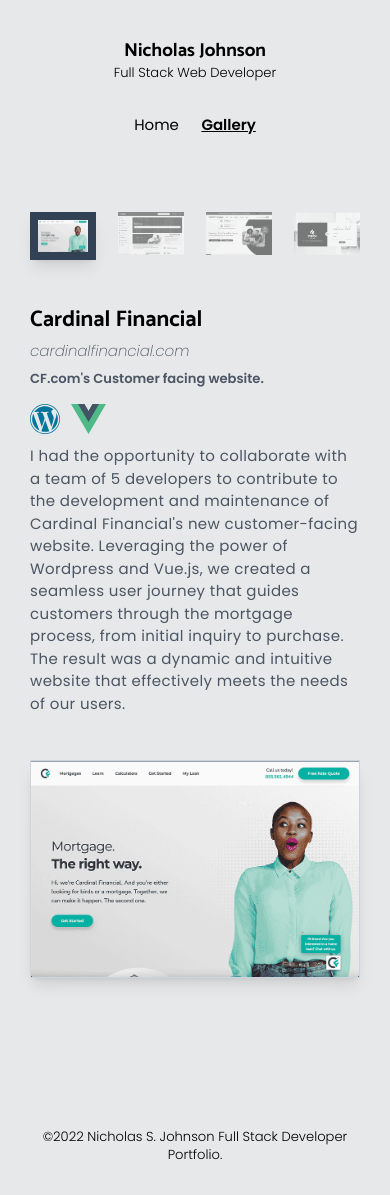
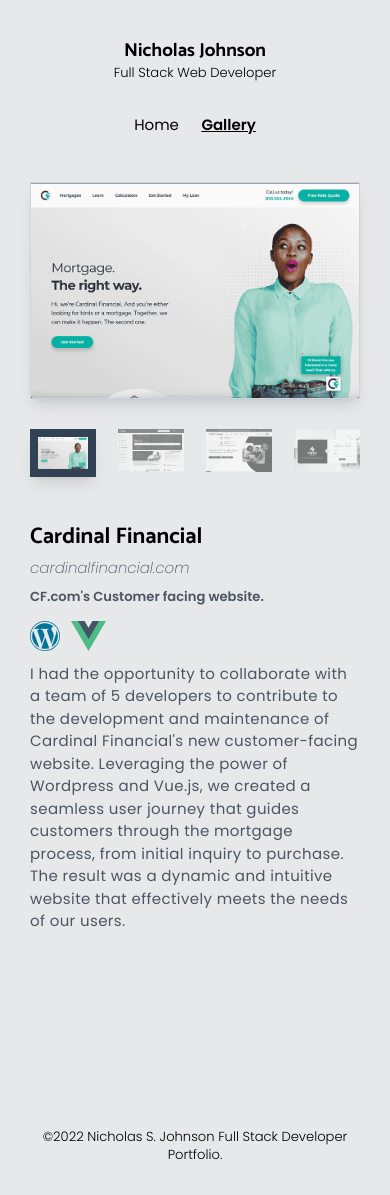
Before and after one commit to n1ch0la5/portfolio2, a Vue app: page /gallery in a window 390 px wide. Built offline with nearby package versions, Linux system fonts and the light colour scheme.

Commit message:
gallery update

```diff
--- a/src/views/GalleryView.vue
+++ b/src/views/GalleryView.vue
@@ -43,16 +43,16 @@ function getSvgUrl(name: string) {
       <p class="text-base text-gray-600 mb-12 -tracking-tight"> {{ selected.about }} </p>
       <div>
           <img
-            class=" mx-auto h-full w-full object-cover object-center border border-slate-300 shadow-lg lg:hidden"
+            class="mx-auto h-full w-full object-cover object-center border border-slate-300 shadow-lg hidden"
             :src="getImageUrl(selected.image)"
             :alt="selected.name"
             :title="selected.name">
       </div>
     </div>
     <div class="w-full lg:w-2/3 order-1 lg:order-2">
-    <div class="mb-8">
+      <div class="mb-8">
           <img
-            class="mx-auto h-full w-full object-cover object-center hidden lg:block border border-slate-300 shadow-lg"
+            class="mx-auto h-full w-full object-cover object-center lg:block border border-slate-300 shadow-lg"
             :src="getImageUrl(selected.image)"
             :alt="selected.name"
             :title="selected.name">
```
